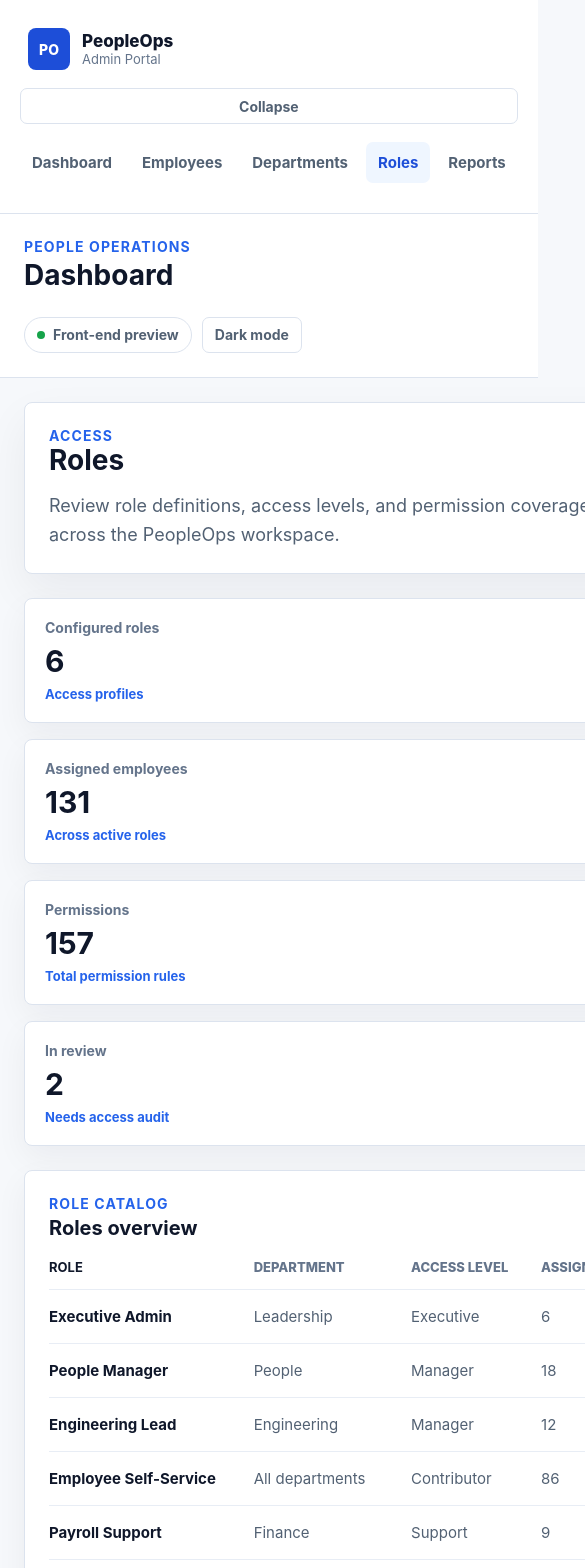
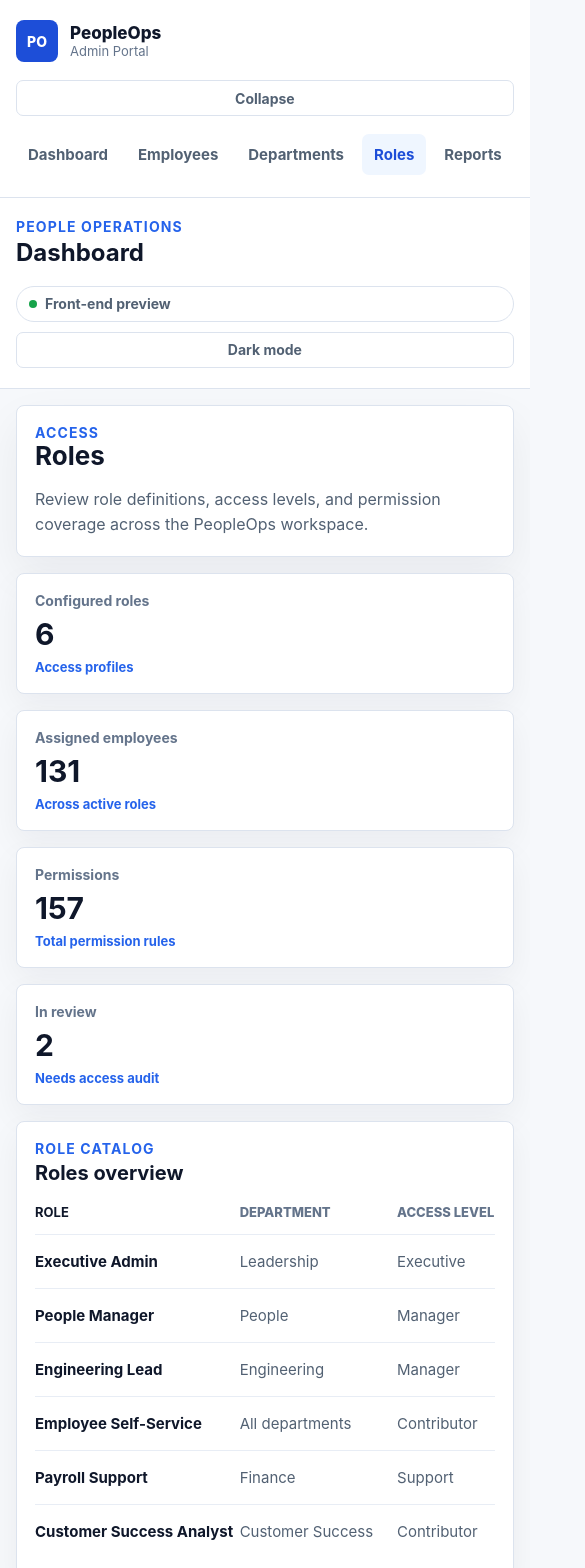
Before and after one commit to milanNbg/peopleops-admin-portal, a React (Vite) app: page /roles in a window 390 px wide. Shown: the top 1568 px of the page, 585 px wide, since content can reach past the window. Built offline with nearby package versions, Linux system fonts and the light colour scheme.

Commit message:
Improve responsive layout and accessibility

```diff
--- a/src/App.scss
+++ b/src/App.scss
@@ -5,6 +5,11 @@
   background: var(--color-page-bg);
   color: var(--color-text);
   transition: grid-template-columns 0.2s ease;
+}
+
+:where(a, button, input, select):focus-visible {
+  outline: 3px solid var(--color-focus);
+  outline-offset: 3px;
 }
 
 .app-shell.sidebar-collapsed {
@@ -72,6 +77,9 @@
 
 .sidebar-toggle,
 .theme-toggle {
+  display: inline-flex;
+  align-items: center;
+  justify-content: center;
   min-height: 36px;
   border: 1px solid var(--color-border);
   border-radius: 7px;
@@ -98,6 +106,12 @@
 .theme-toggle:focus-visible {
   border-color: var(--color-accent);
   color: var(--color-accent-strong);
+}
+
+.sidebar-toggle:focus-visible,
+.theme-toggle:focus-visible,
+.nav-link:focus-visible {
+  outline-offset: 2px;
 }
 
 .sidebar-collapsed .sidebar-toggle {
@@ -166,6 +180,10 @@
   background: var(--color-surface);
 }
 
+.top-header > div:first-child {
+  min-width: 0;
+}
+
 .top-header h1 {
   margin: 4px 0 0;
   color: var(--color-heading);
@@ -177,6 +195,8 @@
   display: inline-flex;
   align-items: center;
   gap: 10px;
+  flex-wrap: wrap;
+  justify-content: flex-end;
 }
 
 .workspace-status {
@@ -297,6 +317,7 @@
 
 .dashboard-card {
   padding: 24px;
+  min-width: 0;
 }
 
 .state-card {
@@ -337,7 +358,15 @@
 }
 
 .section-heading {
+  display: flex;
+  align-items: flex-start;
+  justify-content: space-between;
+  gap: 16px;
   margin-bottom: 18px;
+}
+
+.section-heading > div {
+  min-width: 0;
 }
 
 .section-heading h3 {
@@ -389,6 +418,9 @@
 .department-table {
   display: grid;
   overflow-x: auto;
+  padding-bottom: 4px;
+  -webkit-overflow-scrolling: touch;
+  overscroll-behavior-x: contain;
 }
 
 .department-row {
@@ -422,6 +454,9 @@
 .departments-table {
   display: grid;
   overflow-x: auto;
+  padding-bottom: 4px;
+  -webkit-overflow-scrolling: touch;
+  overscroll-behavior-x: contain;
 }
 
 .departments-row {
@@ -484,6 +519,9 @@
 .roles-table {
   display: grid;
   overflow-x: auto;
+  padding-bottom: 4px;
+  -webkit-overflow-scrolling: touch;
+  overscroll-behavior-x: contain;
 }
 
 .roles-row {
@@ -547,6 +585,9 @@
 .reports-table {
   display: grid;
   overflow-x: auto;
+  padding-bottom: 4px;
+  -webkit-overflow-scrolling: touch;
+  overscroll-behavior-x: contain;
 }
 
 .reports-row {
@@ -741,3 +782,76 @@ h2 {
     font-size: 28px;
   }
 }
+
+@media (max-width: 1100px) and (min-width: 821px) {
+  .metric-grid {
+    grid-template-columns: repeat(2, minmax(0, 1fr));
+  }
+
+  .dashboard-grid {
+    grid-template-columns: 1fr;
+  }
+}
+
+@media (max-width: 640px) {
+  .sidebar {
+    padding: 20px 16px;
+  }
+
+  .brand {
+    padding: 0;
+  }
+
+  .top-header {
+    gap: 18px;
+    padding: 20px 16px;
+  }
+
+  .top-header h1 {
+    font-size: 24px;
+  }
+
+  .header-actions,
+  .workspace-status,
+  .theme-toggle {
+    width: 100%;
+  }
+
+  .theme-toggle {
+    justify-content: center;
+  }
+
+  .main-content {
+    padding: 16px;
+  }
+
+  .dashboard-page,
+  .departments-page,
+  .roles-page,
+  .reports-page {
+    gap: 16px;
+  }
+
+  .welcome-panel,
+  .dashboard-card,
+  .metric-card,
+  .state-card {
+    padding: 18px;
+  }
+
+  .metric-grid {
+    grid-template-columns: 1fr;
+  }
+
+  .section-heading {
+    flex-direction: column;
+  }
+
+  h2 {
+    font-size: 26px;
+  }
+
+  .intro {
+    font-size: 16px;
+  }
+}
--- a/src/components/layout/Sidebar.tsx
+++ b/src/components/layout/Sidebar.tsx
@@ -27,6 +27,7 @@ export const Sidebar = ({ navigationItems }: SidebarProps) => {
         className="sidebar-toggle"
         type="button"
         onClick={toggleSidebar}
+        aria-controls="primary-navigation"
         aria-expanded={!isSidebarCollapsed}
         aria-label={
           isSidebarCollapsed
@@ -37,7 +38,7 @@ export const Sidebar = ({ navigationItems }: SidebarProps) => {
         {isSidebarCollapsed ? 'Expand' : 'Collapse'}
       </button>
 
-      <nav className="sidebar-nav">
+      <nav className="sidebar-nav" id="primary-navigation">
         {navigationItems.map((item) => (
           <NavLink
             className={({ isActive }) =>
--- a/src/components/layout/Topbar.tsx
+++ b/src/components/layout/Topbar.tsx
@@ -21,6 +21,7 @@ export const Topbar = () => {
           type="button"
           onClick={toggleTheme}
           aria-label={`Switch to ${nextThemeLabel}`}
+          aria-pressed={themeMode === 'dark'}
         >
           {nextThemeLabel}
         </button>
--- a/src/components/ui/DataTable.tsx
+++ b/src/components/ui/DataTable.tsx
@@ -13,6 +13,7 @@ type DataTableProps<TData> = {
   data: TData[]
   emptyMessage: string
   getRowKey: (row: TData) => string
+  getRowLabel?: (row: TData) => string
   headerRowClassName: string
   onRowSelect?: (row: TData) => void
   rowClassName: string
@@ -26,12 +27,19 @@ export const DataTable = <TData,>({
   data,
   emptyMessage,
   getRowKey,
+  getRowLabel,
   headerRowClassName,
   onRowSelect,
   rowClassName,
   selectedRowKey,
 }: DataTableProps<TData>) => (
-  <div className={className} role="table" aria-label={ariaLabel}>
+  <div
+    className={className}
+    role="table"
+    aria-label={ariaLabel}
+    aria-colcount={columns.length}
+    aria-rowcount={data.length + 1}
+  >
     <div className={headerRowClassName} role="row">
       {columns.map((column) => (
         <span role="columnheader" key={column.key}>
@@ -57,6 +65,7 @@ export const DataTable = <TData,>({
               role="row"
               key={rowKey}
               onClick={() => onRowSelect(row)}
+              aria-label={getRowLabel?.(row)}
               aria-selected={selectedRowKey === rowKey}
             >
               {rowContent}
--- a/src/features/employees/EmployeesPage.scss
+++ b/src/features/employees/EmployeesPage.scss
@@ -56,6 +56,9 @@
 .employee-table {
   display: grid;
   overflow-x: auto;
+  padding-bottom: 4px;
+  -webkit-overflow-scrolling: touch;
+  overscroll-behavior-x: contain;
 }
 
 .employee-row {
@@ -167,6 +170,9 @@
 }
 
 .detail-close-button {
+  display: inline-flex;
+  align-items: center;
+  justify-content: center;
   min-height: 36px;
   padding: 0 12px;
   border: 1px solid var(--color-border);
@@ -183,6 +189,10 @@
 .detail-close-button:focus-visible {
   border-color: var(--color-accent);
   color: var(--color-accent-strong);
+}
+
+.detail-close-button:focus-visible {
+  outline-offset: 2px;
 }
 
 .employee-detail-status {
@@ -224,6 +234,12 @@
   font-weight: 650;
 }
 
+@media (max-width: 1100px) {
+  .employee-controls {
+    grid-template-columns: repeat(2, minmax(0, 1fr));
+  }
+}
+
 @media (max-width: 820px) {
   .employees-heading {
     flex-direction: column;
@@ -242,3 +258,10 @@
     grid-template-columns: 1fr;
   }
 }
+
+@media (max-width: 640px) {
+  .employee-detail-panel,
+  .empty-state {
+    padding: 18px;
+  }
+}
--- a/src/features/employees/components/EmployeeDetailPanel.tsx
+++ b/src/features/employees/components/EmployeeDetailPanel.tsx
@@ -30,7 +30,7 @@ export const EmployeeDetailPanel = ({
         className="detail-close-button"
         type="button"
         onClick={onClose}
-        aria-label="Close employee detail panel"
+        aria-label={`Close details for ${employee.name}`}
       >
         Close
       </button>
--- a/src/features/employees/components/EmployeeFilters.tsx
+++ b/src/features/employees/components/EmployeeFilters.tsx
@@ -23,6 +23,7 @@ export const EmployeeFilters = ({
     <label className="field">
       <span>Search</span>
       <input
+        aria-label="Search employees by name, role, or location"
         onChange={(event) =>
           dispatch({ type: 'setSearch', value: event.target.value })
         }
@@ -35,6 +36,7 @@ export const EmployeeFilters = ({
     <label className="field">
       <span>Department</span>
       <select
+        aria-label="Filter employees by department"
         onChange={(event) =>
           dispatch({ type: 'setDepartment', value: event.target.value })
         }
@@ -51,6 +53,7 @@ export const EmployeeFilters = ({
     <label className="field">
       <span>Status</span>
       <select
+        aria-label="Filter employees by status"
         onChange={(event) =>
           dispatch({ type: 'setStatus', value: event.target.value })
         }
@@ -67,6 +70,7 @@ export const EmployeeFilters = ({
     <label className="field">
       <span>Sort by</span>
       <select
+        aria-label="Sort employees"
         onChange={(event) =>
           dispatch({
             type: 'setSortBy',
--- a/src/features/employees/components/EmployeeTable.tsx
+++ b/src/features/employees/components/EmployeeTable.tsx
@@ -57,6 +57,7 @@ export const EmployeeTable = ({
     columns={employeeColumns}
     data={employees}
     emptyMessage="No employees found."
+    getRowLabel={(employee) => `View details for ${employee.name}`}
     getRowKey={(employee) => employee.id}
     headerRowClassName="employee-row employee-row-header"
     onRowSelect={onSelectEmployee}
```
